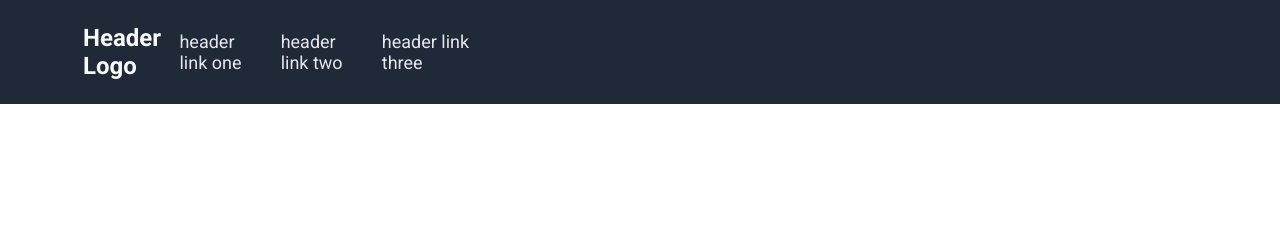
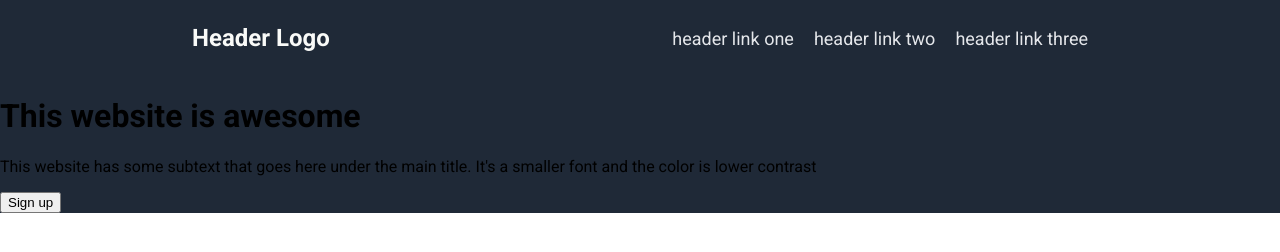
Before and after one commit to icorvus/ragdoll-page, a plain HTML site: page index.html in a window 1280 px wide. Drawn offline with Linux system fonts and the light colour scheme.

Commit message:
Added html content of the "welcome" sub-section

```diff
--- a/index.html
+++ b/index.html
@@ -20,7 +20,14 @@
         </div>
 
         <div class="welcome">
+          <div class="left">
+            <h1 class="hero-main">This website is awesome</h1>
+            <p class="hero-secondary">This website has some subtext that goes here under the main title. It's a smaller font and the color is lower contrast</p>
+            <button class="hero-button">Sign up</button>
+          </div>
+          <div class="right">
 
+          </div>
         </div>
       </div>
 
--- a/style.css
+++ b/style.css
@@ -16,6 +16,7 @@ body {
 .hero {
   background-color: #1F2937;
   display: flex;
+  flex-direction: column;
 }
 
 ul {
```
